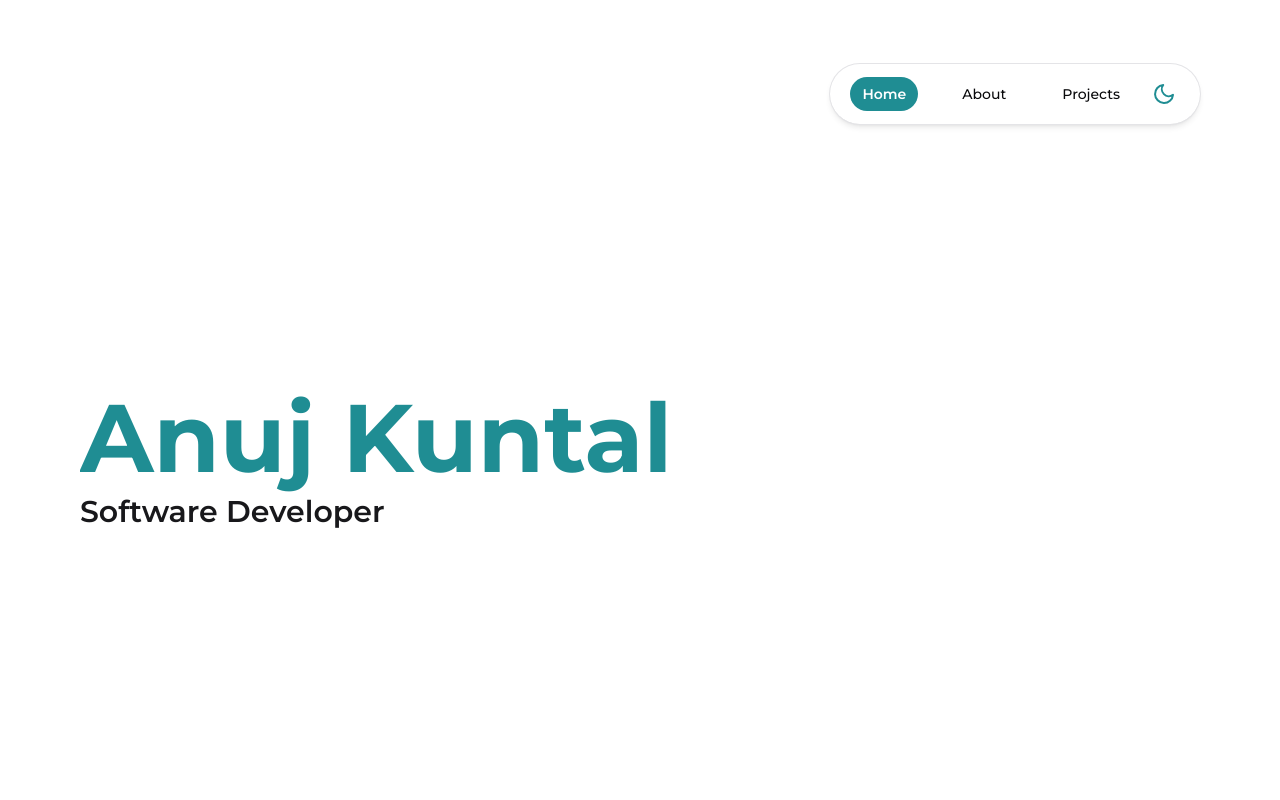
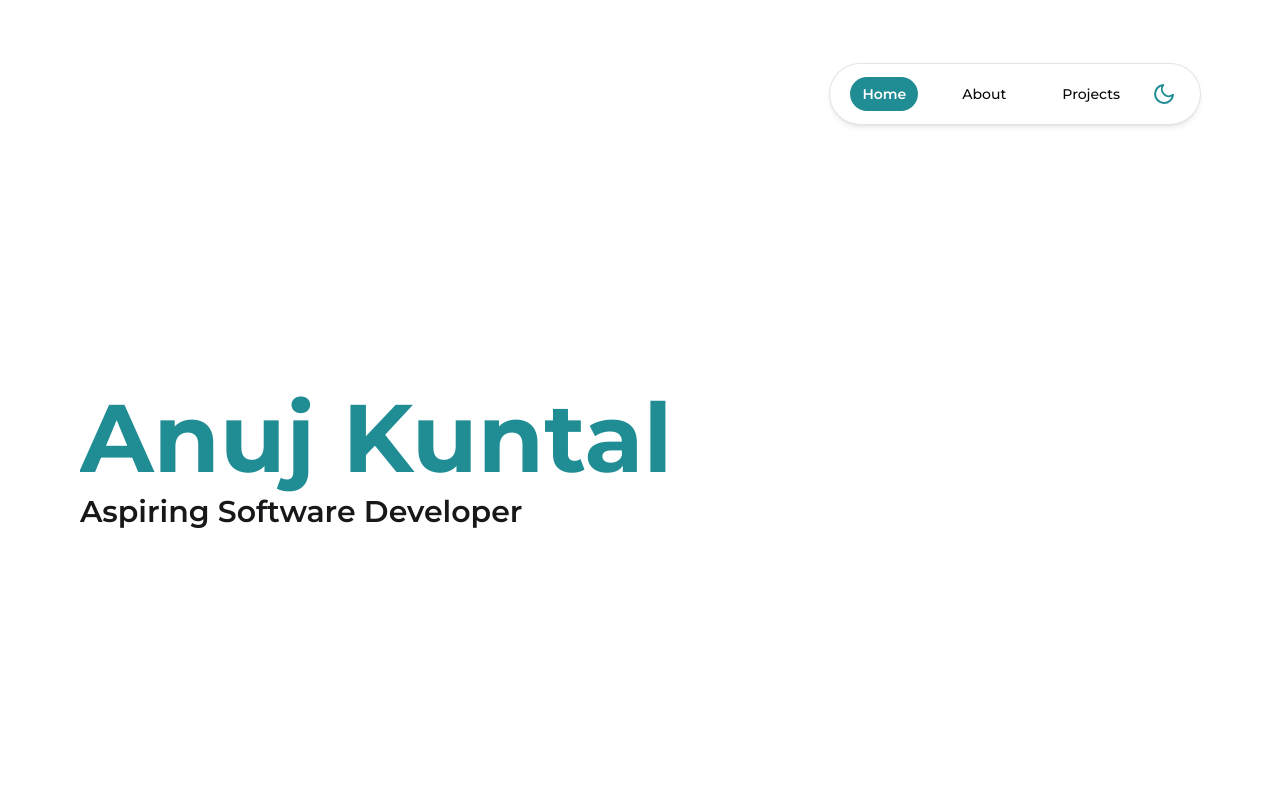
Before and after one commit to anujrj05/Portfolio-main, a Next.js app: page / in a window 1280 px wide. Shown: the top 800 px of the page. Built offline with nearby package versions, Linux system fonts and the light colour scheme.

Commit message:
Update landing hero title to Aspiring Software Developer

```diff
--- a/src/components/landing-hero.tsx
+++ b/src/components/landing-hero.tsx
@@ -42,7 +42,7 @@ export default function LandingHero() {
                 Anuj Kuntal
               </h1>
               <span className="text-xl font-semibold text-zinc-900 dark:text-zinc-100 md:text-3xl">
-                Software Developer
+                Aspiring Software Developer
               </span>
             </FadeUp>
           </AnimatePresence>
```
